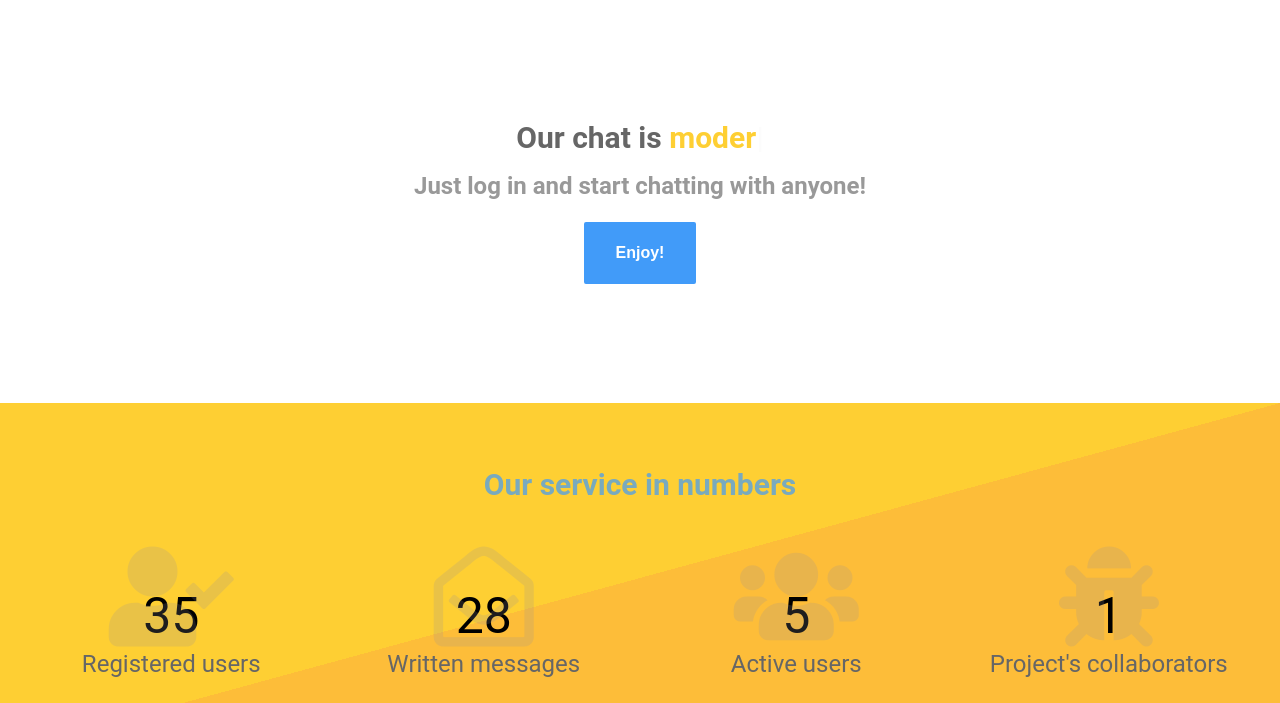
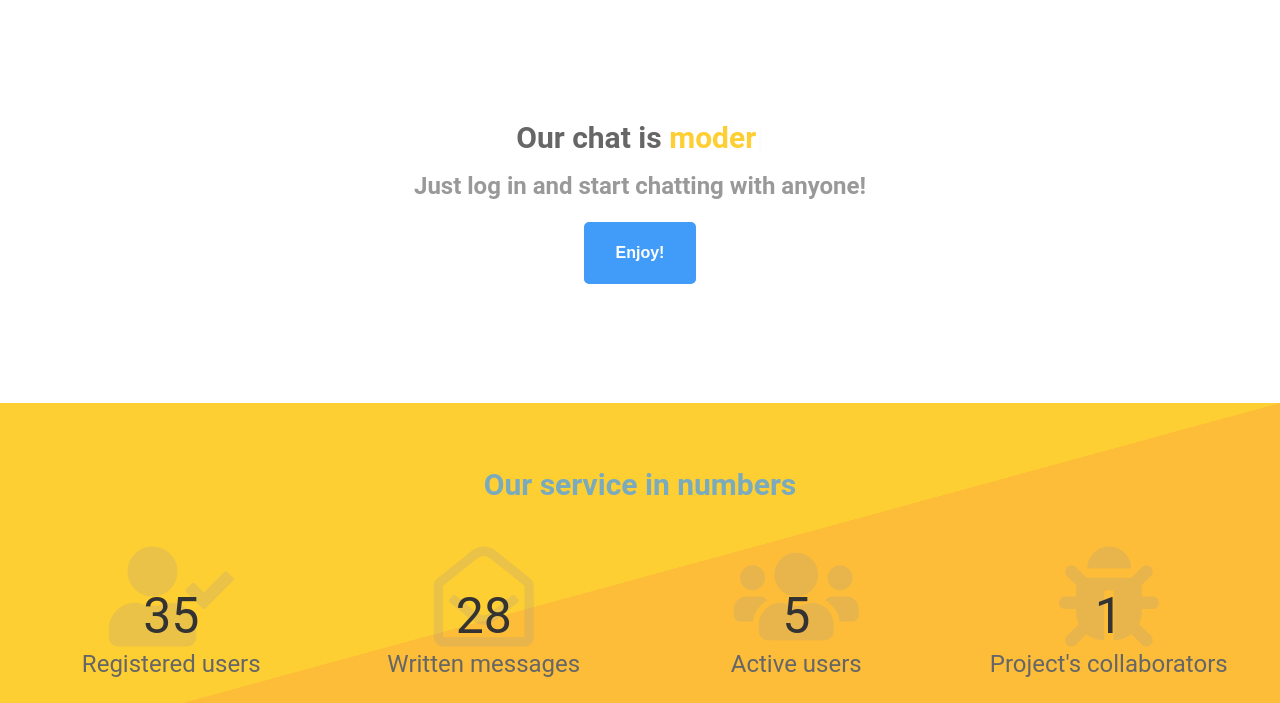
Before and after one commit to Damian-Czarnota/Chat, a React app in the folder chat-app/: page / in a window 1280 px wide. Shown: the part 97-800 px from the top of the page. Built offline with nearby package versions, Linux system fonts and the light colour scheme.

Commit message:
Changes styles

```diff
--- a/chat-app/src/components/hex/HexSeparator.js
+++ b/chat-app/src/components/hex/HexSeparator.js
@@ -11,7 +11,7 @@ export default class HexSeparator extends Component {
         const SVG = `<svg viewBox="0 0 100 100" >
                 <defs>
                     <g id="hex">
-                        <polygon stroke="#000000" stroke-width="0.5" points="5,-9 -5,-9 -10,0 -5,9 5,9 10,0" />
+                        <polygon stroke="#666666" stroke-width="0.5" points="5,-9 -5,-9 -10,0 -5,9 5,9 10,0" />
                     </g>
                 </defs>
 
--- a/chat-app/src/containers/App.scss
+++ b/chat-app/src/containers/App.scss
@@ -39,7 +39,7 @@ p {
   padding: 10px 15px;
   font-size:16px;
   background: none;
-  border-radius: 2px;
+  border-radius: 5px;
   &:hover{
     cursor: pointer;
   }
@@ -66,6 +66,7 @@ p {
   &--numbersSection {
     background: linear-gradient(to bottom right, $main-gold 0%, $main-gold 50%, $second-gold 50%, $second-gold 100%);
     background-size: cover;
+    z-index: -2;
   }
   &--technologies {
     background-color: #f5f5f5;
@@ -136,6 +137,7 @@ p {
     position: absolute;
     top:-40px;
     color: $main-gray;
+    z-index: -1;
   }
   &__subtitle {
     padding:5px 0;
--- a/chat-app/src/utils/Counter/Counter.scss
+++ b/chat-app/src/utils/Counter/Counter.scss
@@ -1,3 +1,4 @@
 .number{
     font-size:50px;
+    color: #333;
   }
```
